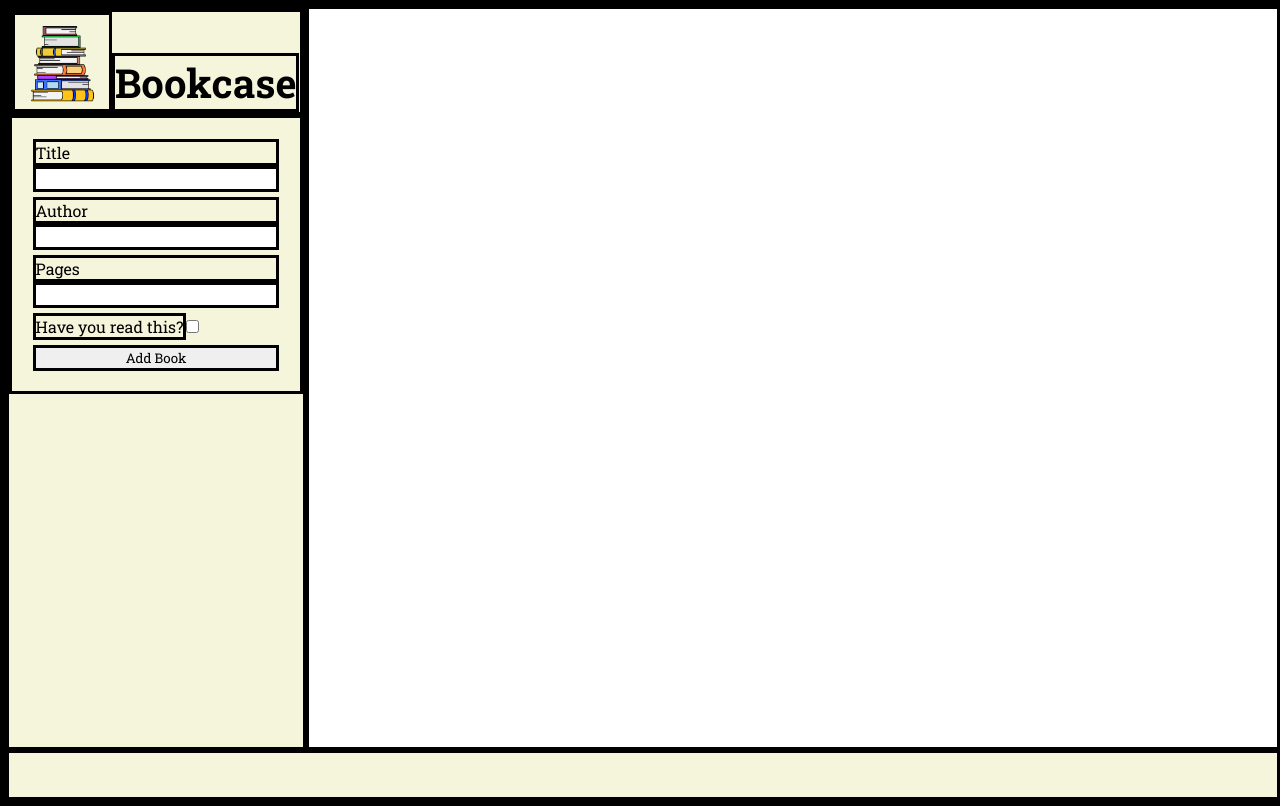
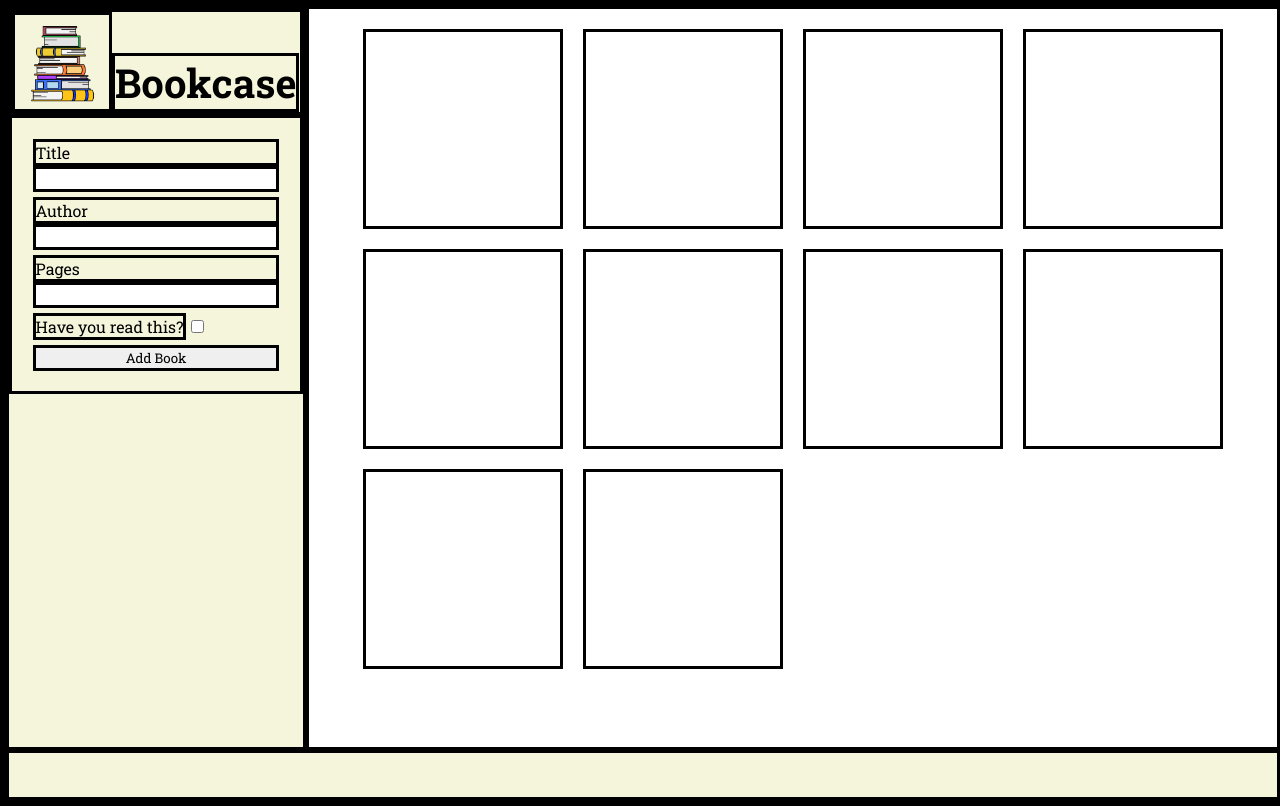
Before and after one commit to guyfoz77/library, a plain HTML site: page index.html in a window 1280 px wide. Drawn offline with Linux system fonts and the light colour scheme.

Commit message:
Add dummy books

```diff
--- a/index.html
+++ b/index.html
@@ -38,7 +38,20 @@
             <input type="button" value="Add Book">
         </form>
     </aside>
-    <section class="bookcase"></section>
+
+    <section class="bookcase">
+        <div class="book"></div>
+        <div class="book"></div>
+        <div class="book"></div>
+        <div class="book"></div>
+        <div class="book"></div>
+        <div class="book"></div>
+        <div class="book"></div>
+        <div class="book"></div>
+        <div class="book"></div>
+        <div class="book"></div>
+    </section>
+
     <footer></footer>
 </body>
 </html>
--- a/style.css
+++ b/style.css
@@ -44,10 +44,17 @@ aside {
     }
     form .readDiv {
         flex-direction: row;
+        gap: 5px;
     }
 
 section {
-
+    display: grid;
+    padding: 20px;
+    grid-template-columns: repeat(auto-fill, minmax(200px, 20%));
+    grid-auto-rows: 200px;
+    gap: 20px;
+    justify-content: center;
+    overflow-y: scroll;
 }
 
 footer {
```
